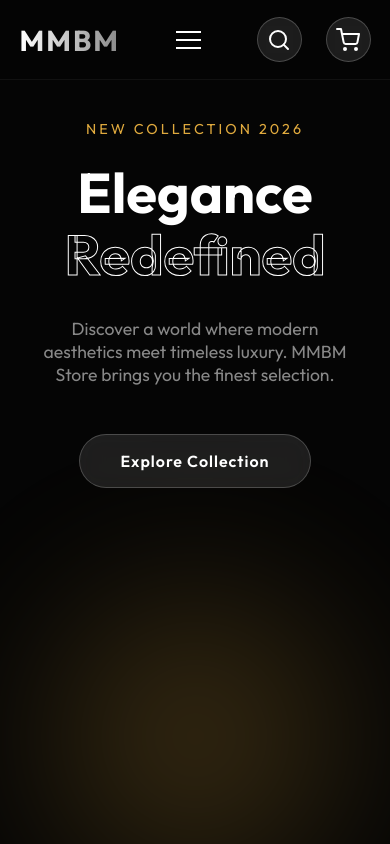
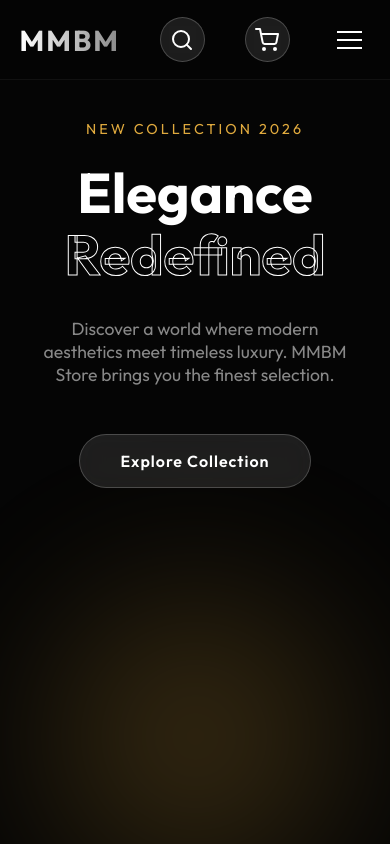
Before and after one commit to Divine123203/MMBM-store, a React (Vite) app: page / in a window 390 px wide. Shown: the top 844 px of the page. Built offline with nearby package versions, Linux system fonts and the light colour scheme.

Commit message:
Fix hamburger icon position and spread header icons on mobile

```diff
--- a/src/components/Header.css
+++ b/src/components/Header.css
@@ -67,9 +67,10 @@
     transform: translateY(-2px);
 }
 
-.actions {
+.header-actions {
     display: flex;
     gap: 1.5rem;
+    align-items: center;
 }
 
 .icon-btn {
@@ -148,6 +149,10 @@
 }
 
 @media (max-width: 768px) {
+    .header-actions {
+        display: contents;
+    }
+
     .mobile-menu-btn {
         display: block;
     }
--- a/src/components/Header.jsx
+++ b/src/components/Header.jsx
@@ -11,11 +11,7 @@ const Header = ({ cartCount, toggleCart }) => {
 
     return (
         <header className="header">
-            <div className="logo">MMBM</div>
-
-            <button className="mobile-menu-btn" onClick={toggleMenu} aria-label="Toggle Menu">
-                <span className={`hamburger ${isMenuOpen ? 'active' : ''}`}></span>
-            </button>
+            <div className="logo" onClick={() => window.location.href = '/'}>MMBM</div>
 
             <nav className={`nav ${isMenuOpen ? 'active' : ''}`}>
                 <div className="mobile-nav-header">
@@ -44,7 +40,8 @@ const Header = ({ cartCount, toggleCart }) => {
                     </div>
                 </div>
             </nav>
-            <div className="actions">
+
+            <div className="header-actions">
                 <button className="icon-btn search-btn" aria-label="Search">
                     <svg width="24" height="24" viewBox="0 0 24 24" fill="none" stroke="currentColor" strokeWidth="2" strokeLinecap="round" strokeLinejoin="round"><circle cx="11" cy="11" r="8"></circle><line x1="21" y1="21" x2="16.65" y2="16.65"></line></svg>
                 </button>
@@ -52,6 +49,10 @@ const Header = ({ cartCount, toggleCart }) => {
                     <svg width="24" height="24" viewBox="0 0 24 24" fill="none" stroke="currentColor" strokeWidth="2" strokeLinecap="round" strokeLinejoin="round"><circle cx="9" cy="21" r="1"></circle><circle cx="20" cy="21" r="1"></circle><path d="M1 1h4l2.68 13.39a2 2 0 0 0 2 1.61h9.72a2 2 0 0 0 2-1.61L23 6H6"></path></svg>
                     {cartCount > 0 && <span className="cart-count">{cartCount}</span>}
                 </button>
+
+                <button className="mobile-menu-btn" onClick={toggleMenu} aria-label="Toggle Menu">
+                    <span className={`hamburger ${isMenuOpen ? 'active' : ''}`}></span>
+                </button>
             </div>
         </header>
     )
```
